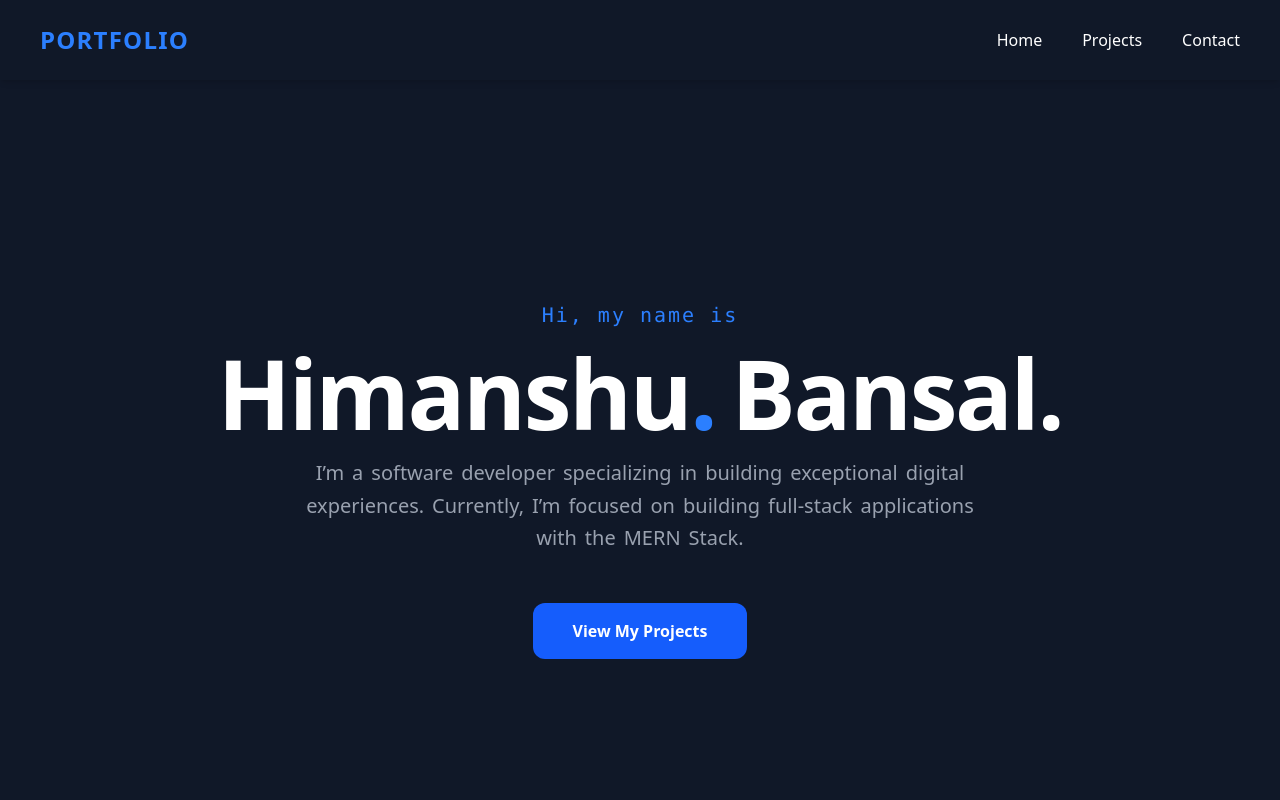
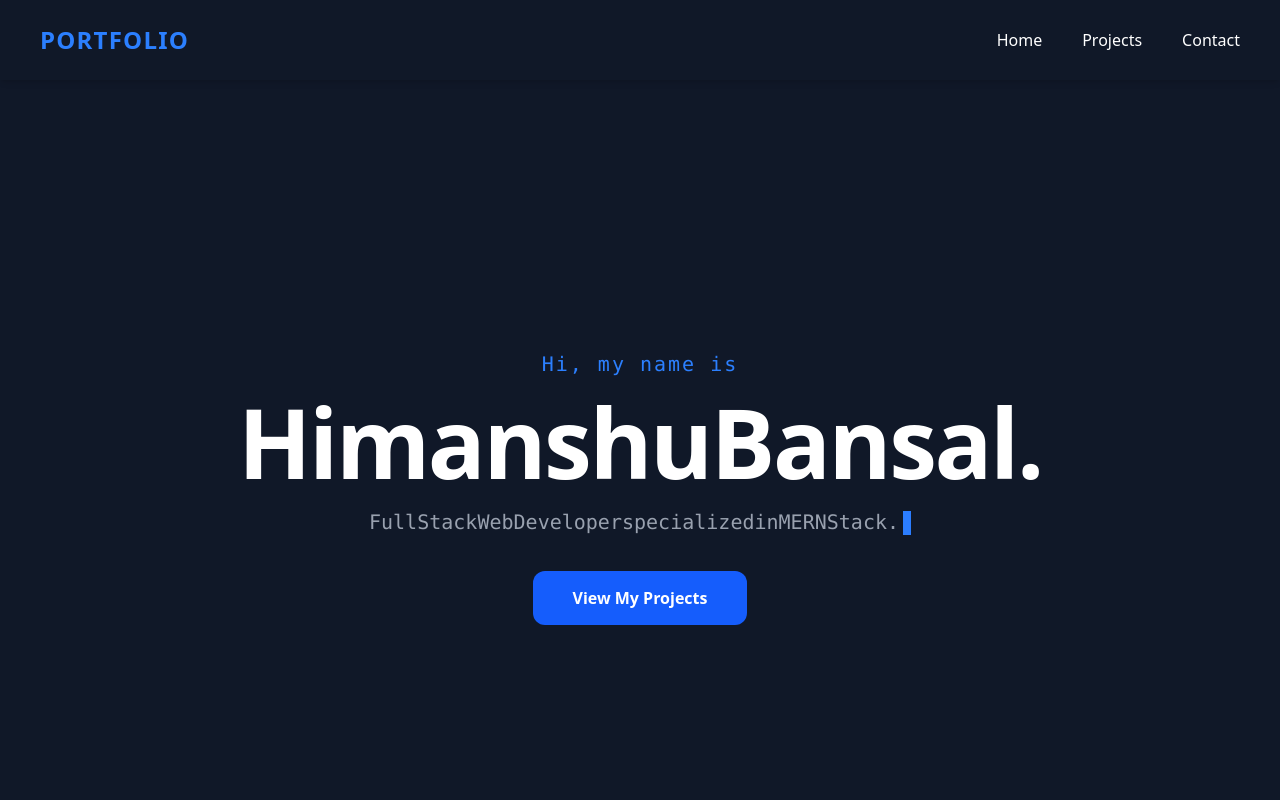
Before and after one commit to Himanshu-8851/Portfolio-website, a React (Create React App) app in the folder frontend/: page / in a window 1280 px wide. Shown: the top 800 px of the page. Built offline with nearby package versions, Linux system fonts and the light colour scheme.

Commit message:
Added character-by-character typewriter effect

```diff
--- a/frontend/src/components/Hero.jsx
+++ b/frontend/src/components/Hero.jsx
@@ -3,72 +3,75 @@ import { motion } from 'framer-motion';
 
 const Hero = () => {
   const name = "Himanshu Bansal.";
-  const bio = "I’m a software developer specializing in building exceptional digital experiences. Currently, I’m focused on building full-stack applications with the MERN Stack.";
+  const bio = "Full Stack Web Developer specialized in MERN Stack.";
 
-  // Split text into arrays of words
-  const nameArray = name.split(" ");
-  const bioArray = bio.split(" ");
-
+  // Animation for the parent container
   const containerVariants = {
     hidden: { opacity: 0 },
     visible: {
       opacity: 1,
-      transition: { staggerChildren: 0.1, delayChildren: 0.3 },
+      transition: {
+        staggerChildren: 0.05, // Speed of typing (Lower = Faster)
+        delayChildren: 0.5
+      },
     },
   };
 
-  const childVariants = {
-    hidden: { opacity: 0, y: 10 },
-    visible: { opacity: 1, y: 0, transition: { duration: 0.4 } },
+  // Animation for each individual character
+  const letterVariants = {
+    hidden: { opacity: 0, display: "none" },
+    visible: {
+      opacity: 1,
+      display: "inline-block",
+      transition: { duration: 0.01 }
+    },
   };
 
   return (
     <section id="home" className="flex flex-col items-center justify-center min-h-screen text-center px-6 bg-gray-900">
 
-      {/* 1. Intro Line */}
-      <motion.h2
-        initial={{ opacity: 0 }}
-        animate={{ opacity: 1 }}
-        className="text-blue-500 text-lg md:text-xl font-mono mb-4 tracking-widest"
-      >
+      <h2 className="text-blue-500 text-lg md:text-xl font-mono mb-4 tracking-widest">
         Hi, my name is
-      </motion.h2>
+      </h2>
 
-      {/* 2. Main Name - Animated word by word */}
+      {/* 1. Name: Character by Character */}
       <motion.h1
         variants={containerVariants}
         initial="hidden"
         animate="visible"
-        className="text-white text-5xl md:text-8xl font-bold mb-4 tracking-tight flex flex-wrap justify-center gap-x-4"
+        className="text-white text-5xl md:text-8xl font-bold mb-4 tracking-tight"
       >
-        {nameArray.map((word, i) => (
-          <motion.span key={i} variants={childVariants}>
-            {word}
-            {i === 0 && <span className="text-blue-500">.</span>}
+        {name.split("").map((char, index) => (
+          <motion.span key={index} variants={letterVariants}>
+            {char}
           </motion.span>
         ))}
       </motion.h1>
 
-      {/* 3. The Bio - Animated word by word */}
-      <motion.div
+      {/* 2. Bio: Character by Character */}
+      <motion.p
         variants={containerVariants}
         initial="hidden"
         animate="visible"
-        className="text-gray-400 max-w-2xl mb-12 text-lg md:text-xl leading-relaxed flex flex-wrap justify-center gap-x-2"
+        className="text-gray-400 max-w-2xl mb-12 text-lg md:text-xl leading-relaxed font-mono"
       >
-        {bioArray.map((word, i) => (
-          <motion.span key={i} variants={childVariants}>
-            {word}
+        {bio.split("").map((char, index) => (
+          <motion.span key={index} variants={letterVariants}>
+            {char}
           </motion.span>
         ))}
-      </motion.div>
+        {/* Blinking Cursor Effect */}
+        <motion.span
+          animate={{ opacity: [0, 1, 0] }}
+          transition={{ repeat: Infinity, duration: 0.8 }}
+          className="inline-block w-2 h-6 bg-blue-500 ml-1 ml-1 align-middle"
+        />
+      </motion.p>
 
-      {/* 4. Buttons */}
       <motion.div
-        initial={{ opacity: 0, y: 20 }}
-        animate={{ opacity: 1, y: 0 }}
-        transition={{ delay: 2.5 }} // Shows up after text finishes
-        className="flex flex-col md:flex-row gap-6"
+        initial={{ opacity: 0 }}
+        animate={{ opacity: 1 }}
+        transition={{ delay: 4 }} // Buttons appear after typing is done
       >
         <a href="#projects" className="bg-blue-600 text-white px-10 py-4 rounded-xl font-bold hover:bg-blue-700 transition-all">
           View My Projects
```
